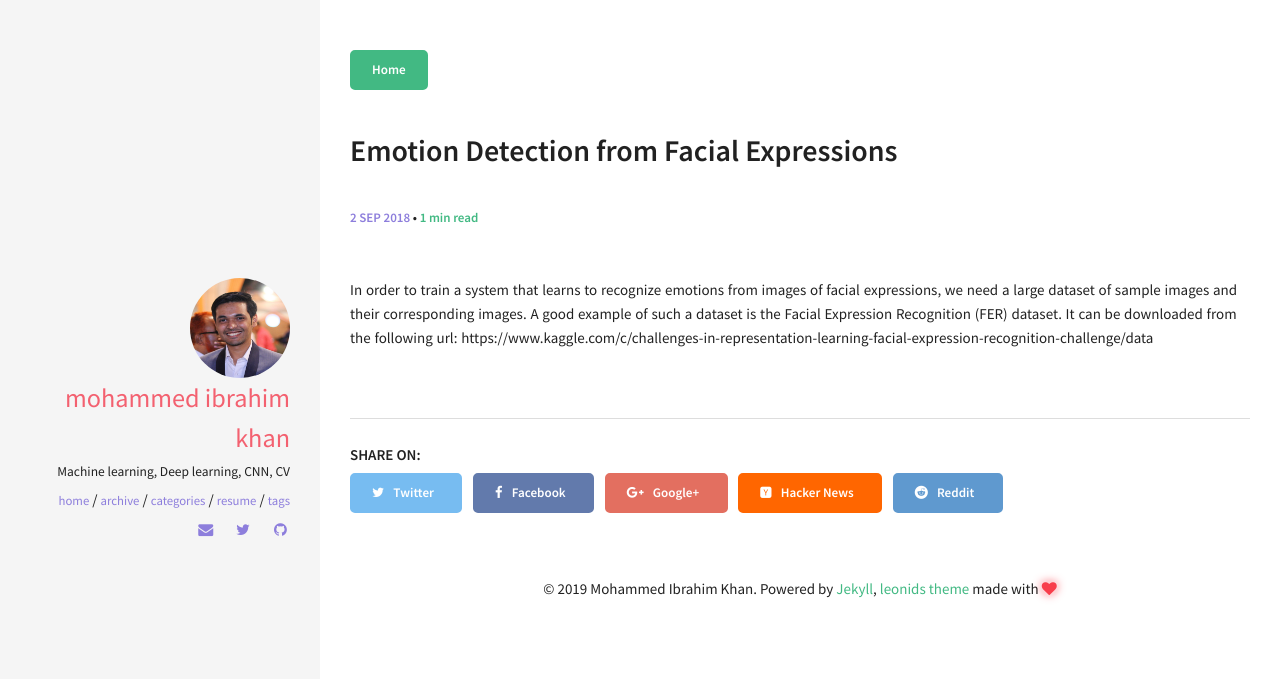
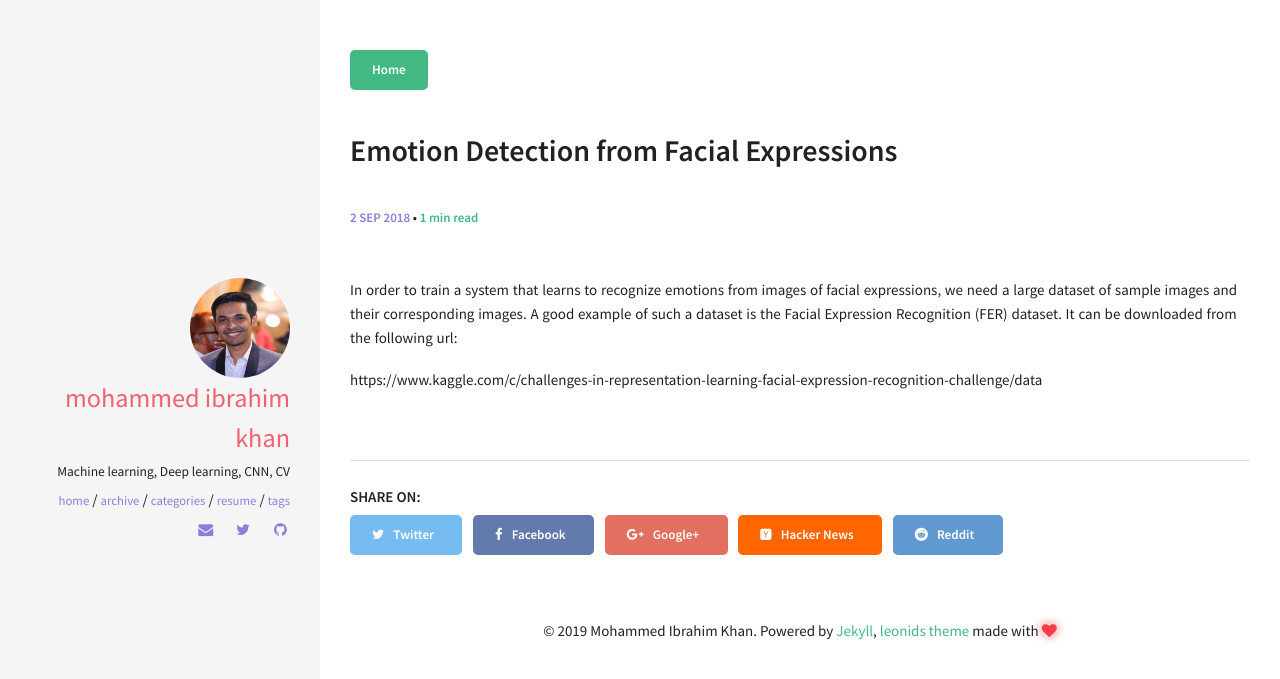
Before and after one commit to exekudos/exekudos.github.io, a Jekyll site: the page built from _posts/2018-09-02-emotion-detection.md, in a window 1280 px wide. Shown: the top 679 px of the page. Built offline with Jekyll 4.4.1, drawn with Linux system fonts in a browser that asks for light colours.

```diff
--- a/_posts/2018-09-02-emotion-detection.md
+++ b/_posts/2018-09-02-emotion-detection.md
@@ -4,6 +4,6 @@ title:  "Emotion Detection from Facial Expressions"
 categories: [tutorial]
 comments: true
 ---
+In order to train a system that learns to recognize emotions from images of facial expressions, we need a large dataset of sample images and their corresponding images. A good example of such a dataset is the Facial Expression Recognition (FER) dataset. It can be downloaded from the following url:
 
-In order to train a system that learns to recognize emotions from images of facial expressions, we need a large dataset of sample images and their corresponding images. A good example of such a dataset is the Facial Expression Recognition (FER) dataset. It can be downloaded from the following url:
 https://www.kaggle.com/c/challenges-in-representation-learning-facial-expression-recognition-challenge/data
```
